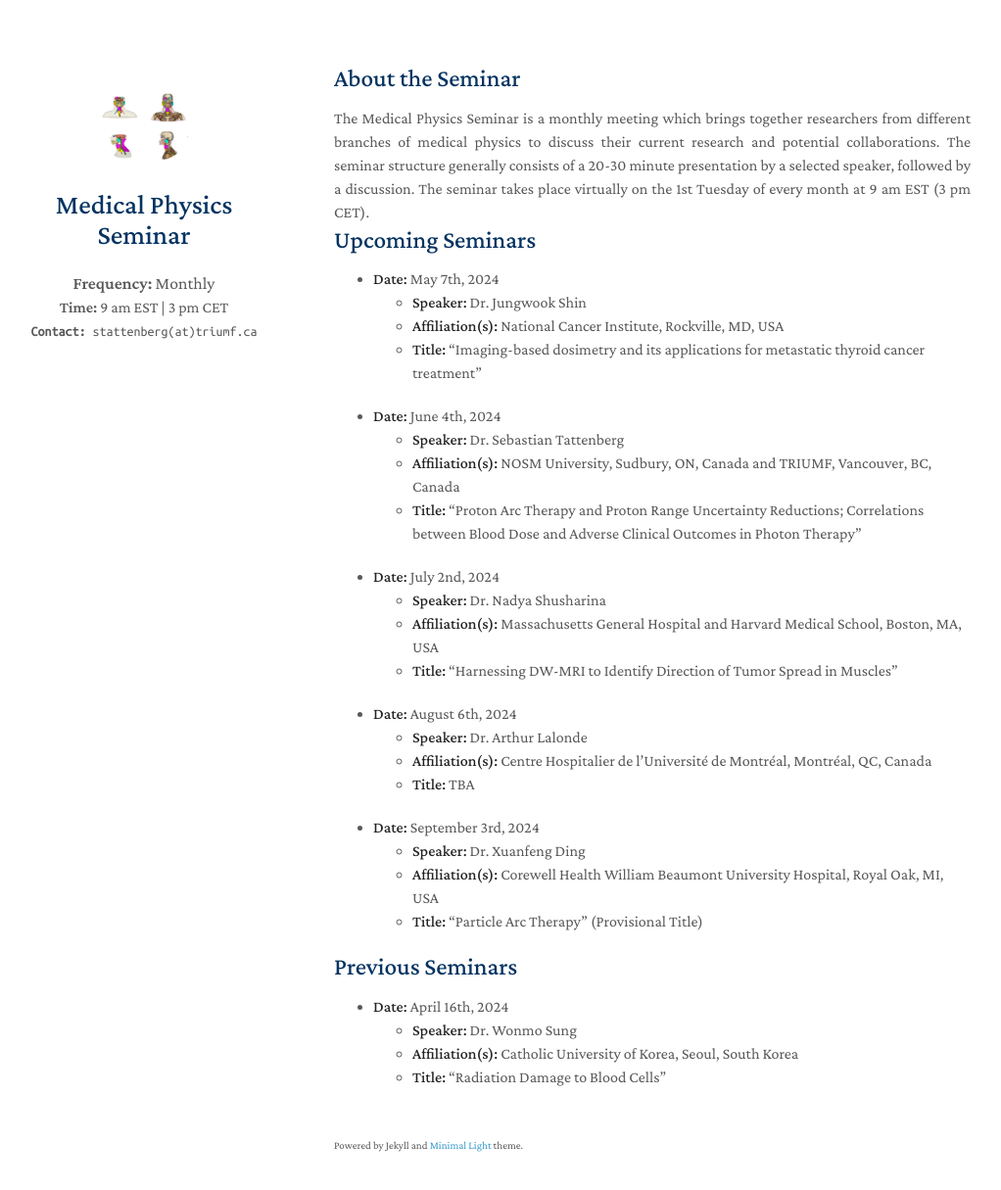
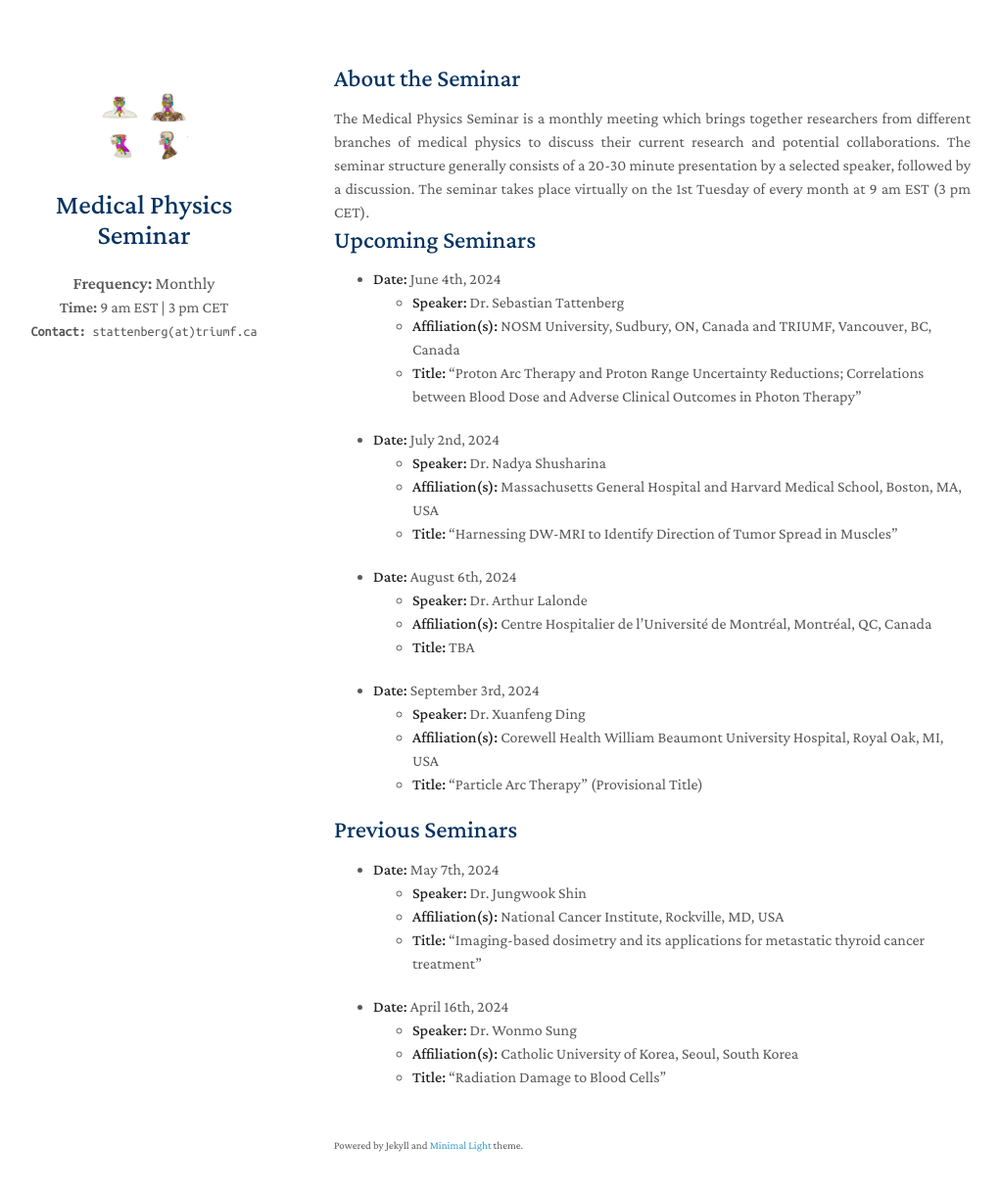
Before and after one commit to MedPhysSeminar/MedPhysSeminar.github.io, a Jekyll site: the page built from index.md, in a window 1280 px wide and 1250 px high. Shown: the top 1215 px of the window at 98% size, without its empty margins (129-1151 px from the left). Built offline with Jekyll 4.4.1, drawn with Linux system fonts in a browser that asks for light colours; nearby versions of some CDN libraries; a style sheet for code colours, icons or effects is not loaded; our own code applies the rules of GitHub Pages for plain Markdown files; part of the change alters nothing that is shown.

```diff
--- a/index.md
+++ b/index.md
@@ -8,11 +8,6 @@ layout: homepage
 
 
 ## Upcoming Seminars
-
-- **Date:** May 7th, 2024
-  - **Speaker:** Dr. Jungwook Shin
-  - **Affiliation(s):** National Cancer Institute, Rockville, MD, USA
-  - **Title:** "Imaging-based dosimetry and its applications for metastatic thyroid cancer treatment"
 
 - **Date:** June 4th, 2024
   - **Speaker:** Dr. Sebastian Tattenberg
@@ -36,6 +31,11 @@ layout: homepage
 
 ## Previous Seminars
 
+- **Date:** May 7th, 2024
+  - **Speaker:** Dr. Jungwook Shin
+  - **Affiliation(s):** National Cancer Institute, Rockville, MD, USA
+  - **Title:** "Imaging-based dosimetry and its applications for metastatic thyroid cancer treatment"
+
 - **Date:** April 16th, 2024
   - **Speaker:** Dr. Wonmo Sung
   - **Affiliation(s):** Catholic University of Korea, Seoul, South Korea
```
